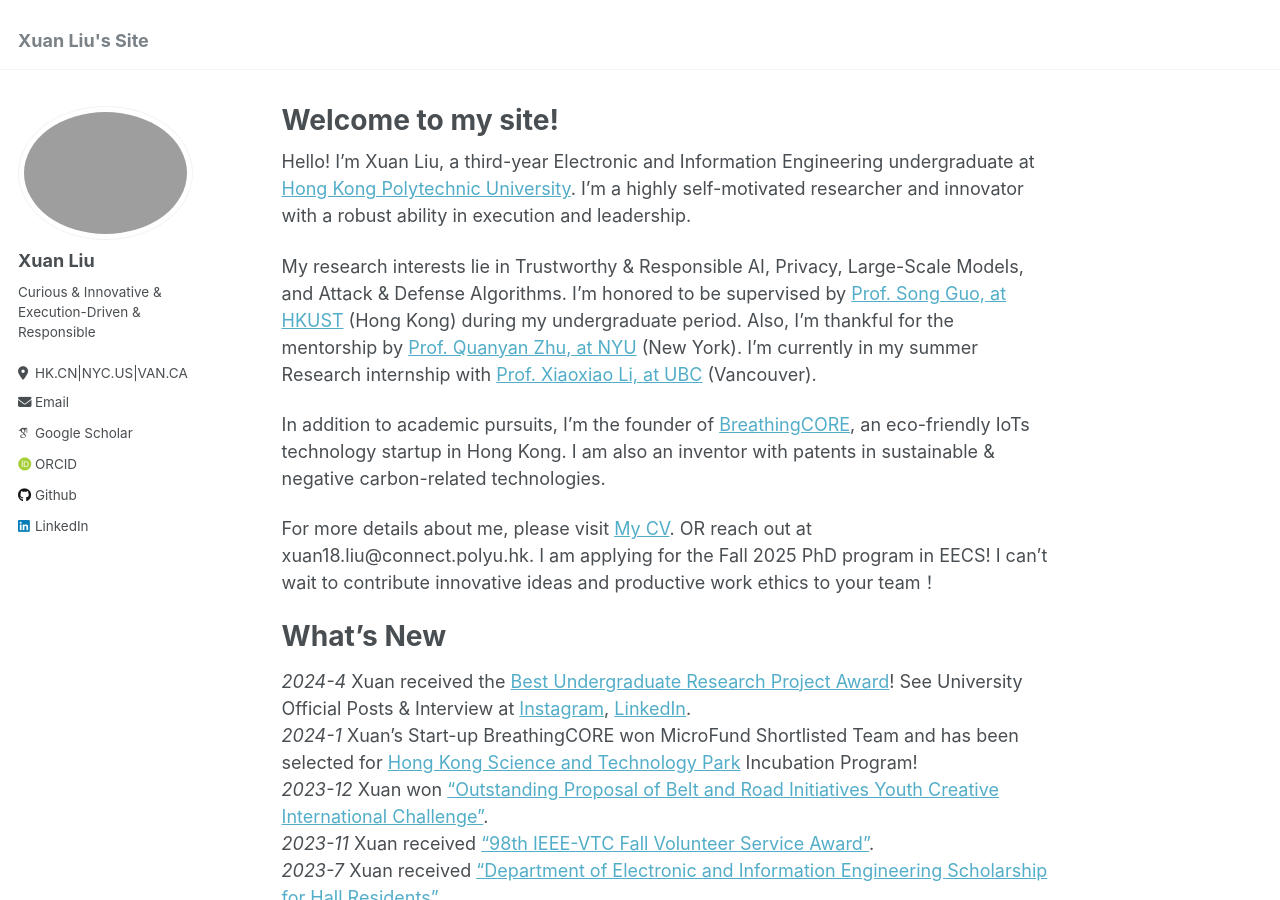
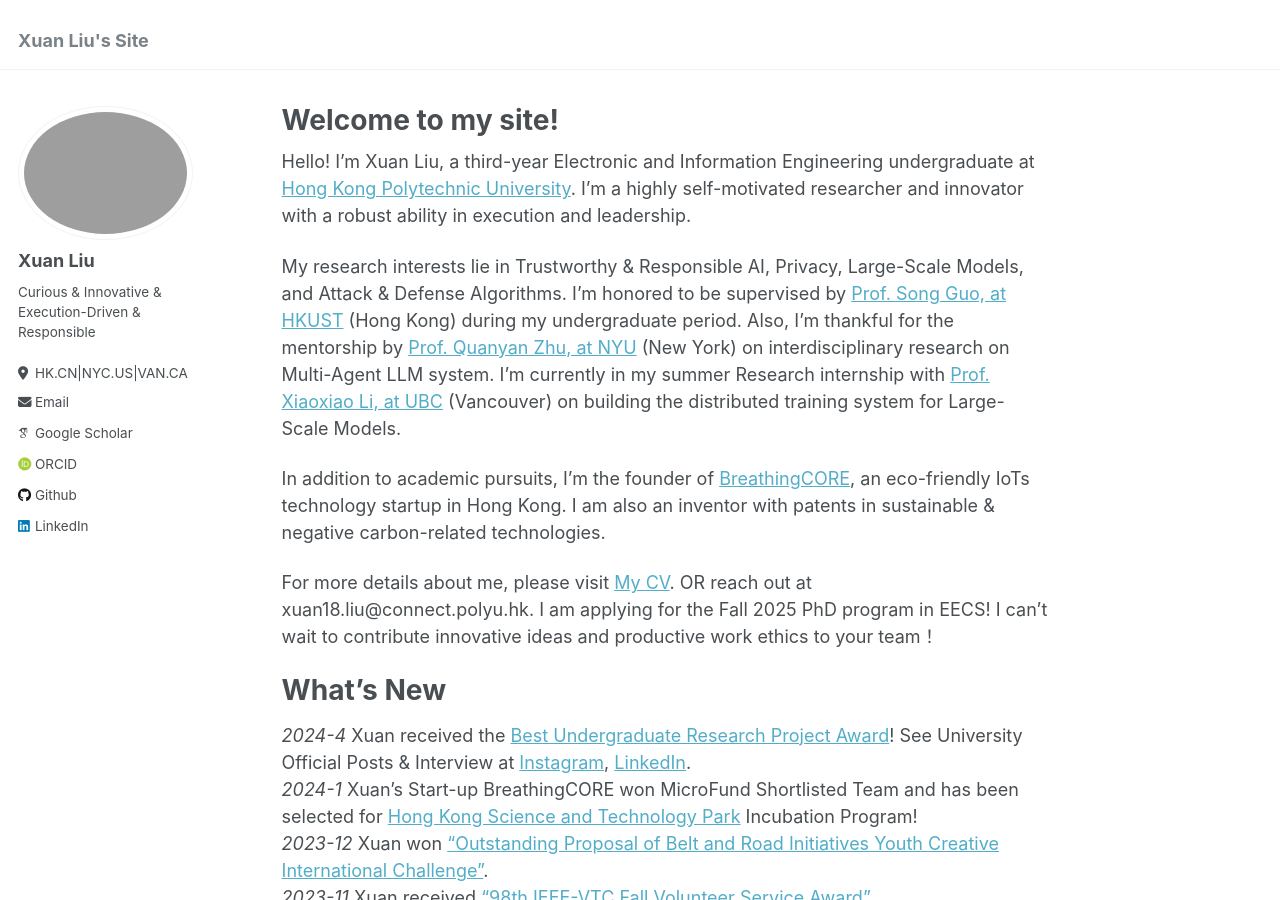
Before and after one commit to XuanL17/XuanL17.github.io, a Jekyll site: the page built from _pages/about.md, in a window 1280 px wide and 900 px high. Built offline with Jekyll 4.4.1, drawn with Linux system fonts in a browser that asks for light colours; some web fonts are replaced.

Commit message:
Update about.md

```diff
--- a/_pages/about.md
+++ b/_pages/about.md
@@ -9,7 +9,7 @@ redirect_from:
 
 Hello! I'm Xuan Liu, a third-year Electronic and Information Engineering undergraduate at [Hong Kong Polytechnic University](https://www.polyu.edu.hk/eee/). I'm a highly self-motivated researcher and innovator with a robust ability in execution and leadership.
 
-My research interests lie in Trustworthy & Responsible AI, Privacy, Large-Scale Models, and Attack & Defense Algorithms. I'm honored to be supervised by [Prof. Song Guo, at HKUST](https://cse.hkust.edu.hk/~songguo/) (Hong Kong) during my undergraduate period. Also, I'm thankful for the mentorship by [Prof. Quanyan Zhu, at NYU](https://engineering.nyu.edu/faculty/quanyan-zhu) (New York). I'm currently in my summer Research internship with [Prof. Xiaoxiao Li, at UBC](https://ece.ubc.ca/xiaoxiao-li/) (Vancouver).
+My research interests lie in Trustworthy & Responsible AI, Privacy, Large-Scale Models, and Attack & Defense Algorithms. I'm honored to be supervised by [Prof. Song Guo, at HKUST](https://cse.hkust.edu.hk/~songguo/) (Hong Kong) during my undergraduate period. Also, I'm thankful for the mentorship by [Prof. Quanyan Zhu, at NYU](https://engineering.nyu.edu/faculty/quanyan-zhu) (New York) on interdisciplinary research on Multi-Agent LLM system. I'm currently in my summer Research internship with [Prof. Xiaoxiao Li, at UBC](https://ece.ubc.ca/xiaoxiao-li/) (Vancouver) on building the distributed training system for Large-Scale Models.
 
 In addition to academic pursuits, I'm the founder of [BreathingCORE](https://breathingcore.com/), an eco-friendly IoTs technology startup in Hong Kong. I am also an inventor with patents in sustainable & negative carbon-related technologies.
 
```
